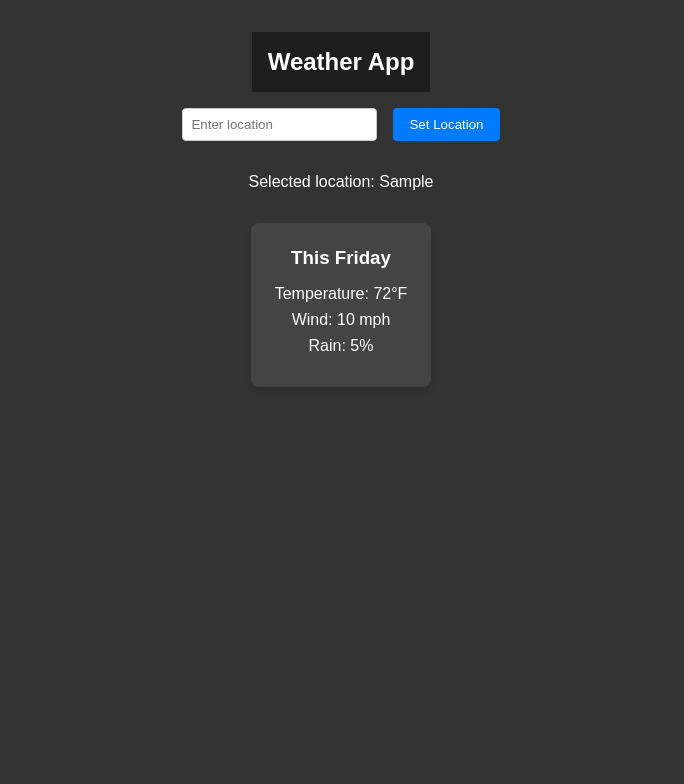
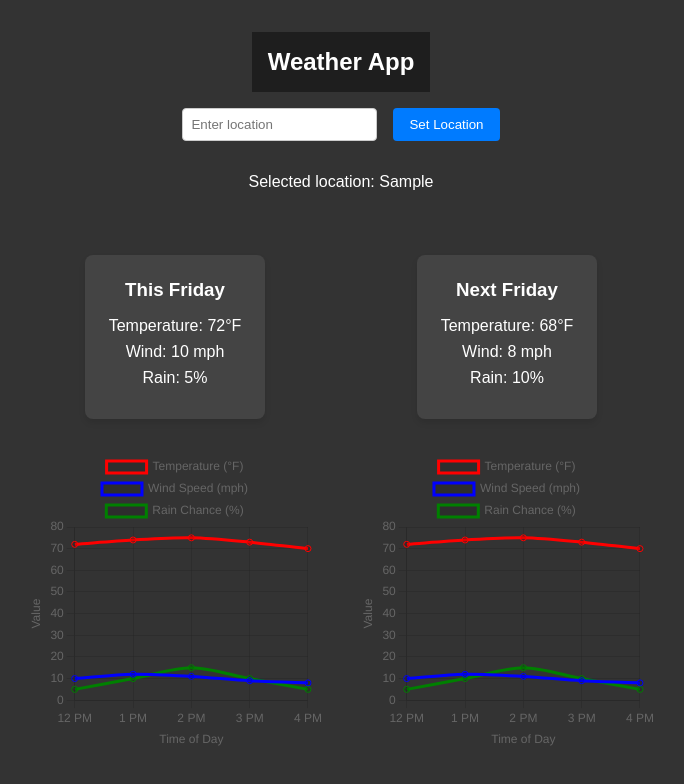
Before and after one commit to undahveeti/react-weather-app, a React (Vite) app in the folder weather-app/: page / in a window 1280 px wide. Both pictures are taken after typing "Sample" into the empty fields and a click on the button "Set Location". Shown: the top 784 px of the page, without its empty margins (299-983 px from the left). Built offline with nearby package versions, Linux system fonts and the light colour scheme.

Commit message:
weather chart and weather section implementation to overlay

```diff
--- a/weather-app/src/App.tsx
+++ b/weather-app/src/App.tsx
@@ -1,13 +1,30 @@
 import React, { useState } from 'react';
 import Header from './components/Header';
 import LocationSelector from './components/LocationSelector';
-import WeatherCard from './components/WeatherCard';
+import WeatherSection from './components/WeatherSection';
 
-/**
- * App component serves as the main container for the app.
- */
 const App: React.FC = () => {
-  const [location, setLocation] = useState(''); // State to store the selected location
+  const [location, setLocation] = useState(''); // State to hold the selected location
+
+  // Mock data for testing the WeatherSection
+  const mockThisFridayData = {
+    temperature: '72°F',
+    wind: '10 mph',
+    rain: '5%',
+  };
+
+  const mockNextFridayData = {
+    temperature: '68°F',
+    wind: '8 mph',
+    rain: '10%',
+  };
+
+  const mockHourlyData = {
+    times: ['12 PM', '1 PM', '2 PM', '3 PM', '4 PM'],
+    temperatures: [72, 74, 75, 73, 70],
+    winds: [10, 12, 11, 9, 8],
+    rainChances: [5, 10, 15, 10, 5],
+  };
 
   return (
     <div
@@ -17,7 +34,7 @@ const App: React.FC = () => {
         alignItems: 'center',
         justifyContent: 'flex-start',
         minHeight: '100vh',
-        backgroundColor: '#333', // Dark background to match design
+        backgroundColor: '#333',
         color: '#fff',
         padding: '2rem',
       }}
@@ -28,12 +45,28 @@ const App: React.FC = () => {
         Selected location: {location || 'None'}
       </p>
       {location && (
-        <WeatherCard
-          title="This Friday"
-          temperature="72°F"
-          wind="10 mph"
-          rain="5%"
-        />
+        <div
+          style={{
+            display: 'flex',
+            flexDirection: 'row',
+            gap: '2rem',
+            marginTop: '2rem',
+          }}
+        >
+          {/* This Friday Section */}
+          <WeatherSection
+            title="This Friday"
+            weatherData={mockThisFridayData}
+            chartData={mockHourlyData}
+          />
+
+          {/* Next Friday Section */}
+          <WeatherSection
+            title="Next Friday"
+            weatherData={mockNextFridayData}
+            chartData={mockHourlyData}
+          />
+        </div>
       )}
     </div>
   );
--- a/weather-app/src/components/WeatherChart.tsx
+++ b/weather-app/src/components/WeatherChart.tsx
@@ -1,3 +1,4 @@
+// detailed hour by hour weather data for temp, win and rain
 import React from 'react';
 import { Line } from 'react-chartjs-2';
 import {
@@ -11,37 +12,45 @@ import {
   Legend,
 } from 'chart.js';
 
+// Register required components for Chart.js
 ChartJS.register(LineElement, CategoryScale, LinearScale, PointElement, Title, Tooltip, Legend);
 
 interface WeatherChartProps {
   data: {
-    times: string[];
-    temperatures: number[];
-    winds: number[];
-    rainChances: number[];
+    times: string[]; // Time labels (e.g., ['12 PM', '1 PM'])
+    temperatures: number[]; // Temperature data points
+    winds: number[]; // Wind speed data points
+    rainChances: number[]; // Rain chance percentages
   };
 }
 
+/**
+ * WeatherChart visualizes hourly weather data using a line chart.
+ */
 const WeatherChart: React.FC<WeatherChartProps> = ({ data }) => {
+  // Define the chart's dataset and configuration
   const chartData = {
-    labels: data?.times || [],
+    labels: data.times, // Labels for the x-axis (time of day)
     datasets: [
       {
         label: 'Temperature (°F)',
-        data: data?.temperatures || [],
+        data: data.temperatures,
         borderColor: 'red',
-        tension: 0.3,
+        fill: false,
+        tension: 0.3, // Smooth line curve
       },
       {
         label: 'Wind Speed (mph)',
-        data: data?.winds || [],
+        data: data.winds,
         borderColor: 'blue',
+        fill: false,
         tension: 0.3,
       },
       {
         label: 'Rain Chance (%)',
-        data: data?.rainChances || [],
+        data: data.rainChances,
         borderColor: 'green',
+        fill: false,
         tension: 0.3,
       },
     ],
@@ -51,16 +60,25 @@ const WeatherChart: React.FC<WeatherChartProps> = ({ data }) => {
     responsive: true,
     maintainAspectRatio: false,
     plugins: {
-      legend: { position: 'top' }, // Fixed legend position
-      tooltip: { enabled: true },
+      legend: { position: 'top' as const }, // Position legend at the top
+      tooltip: { enabled: true }, // Enable tooltips on hover
     },
     scales: {
-      x: { title: { display: true, text: 'Time of Day' } },
-      y: { title: { display: true, text: 'Value' }, beginAtZero: true },
+      x: {
+        title: { display: true, text: 'Time of Day' }, // Label for the x-axis
+      },
+      y: {
+        title: { display: true, text: 'Value' }, // Label for the y-axis
+        beginAtZero: true, // Start y-axis at 0
+      },
     },
   };
 
-  return <Line data={chartData} options={chartOptions} />;
+  return (
+    <div style={{ width: '100%', height: '300px' }}>
+      <Line data={chartData} options={chartOptions} />
+    </div>
+  );
 };
 
 export default WeatherChart;
--- /dev/null
+++ b/weather-app/src/components/WeatherSection.tsx
@@ -0,0 +1,47 @@
+import React from 'react';
+import WeatherCard from './WeatherCard';
+import WeatherChart from './WeatherChart';
+
+interface WeatherSectionProps {
+  title: string; // Title for the section (e.g., "This Friday")
+  weatherData: {
+    temperature: string;
+    wind: string;
+    rain: string;
+  }; // Data for the WeatherCard
+  chartData: {
+    times: string[];
+    temperatures: number[];
+    winds: number[];
+    rainChances: number[];
+  }; // Data for the WeatherChart
+}
+
+/**
+ * WeatherSection combines a WeatherCard and WeatherChart in a reusable layout.
+ */
+const WeatherSection: React.FC<WeatherSectionProps> = ({ title, weatherData, chartData }) => {
+  return (
+    <div
+      style={{
+        display: 'flex',
+        flexDirection: 'column',
+        alignItems: 'center',
+        gap: '1rem',
+      }}
+    >
+      {/* Weather Card */}
+      <WeatherCard
+        title={title}
+        temperature={weatherData.temperature}
+        wind={weatherData.wind}
+        rain={weatherData.rain}
+      />
+
+      {/* Weather Chart */}
+      <WeatherChart data={chartData} />
+    </div>
+  );
+};
+
+export default WeatherSection;
```
